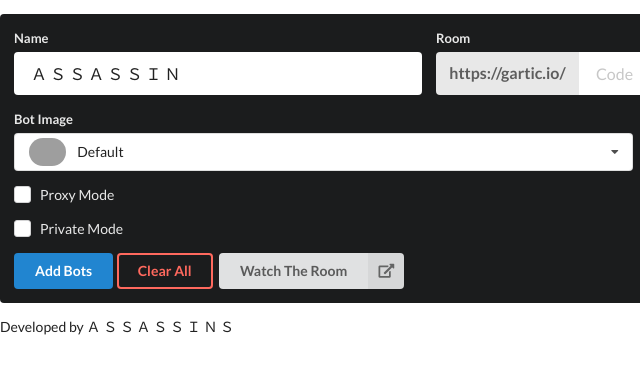
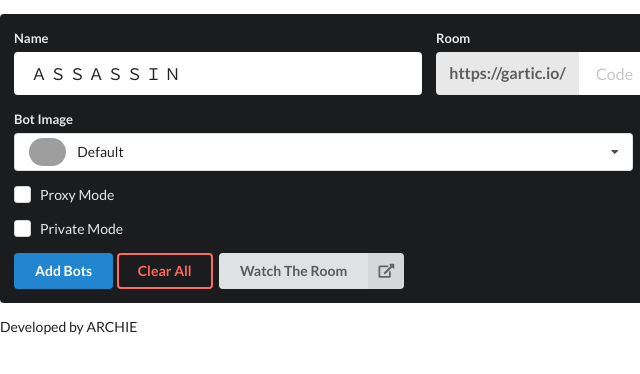
Before and after one commit to isayeffv/kickbot, a plain HTML site: page index.html in a window 1280 px wide. Shown: the full height of the page, 0-640 px from the left. Drawn offline with nearby package versions, Linux system fonts and the light colour scheme; some packages are replaced by stand-ins of ours; grey boxes are pictures that could not be loaded; a script that the page names is missing.

Commit message:
Update index.html

```diff
--- a/index.html
+++ b/index.html
@@ -78,4 +78,4 @@
 	</div>
 </body>
 </html>
-<center></center>Developed by Ａ Ｓ Ｓ Ａ Ｓ Ｓ Ｉ Ｎ Ｓ<center></center>
+<center></center>Developed by ARCHIE<center></center>
```
